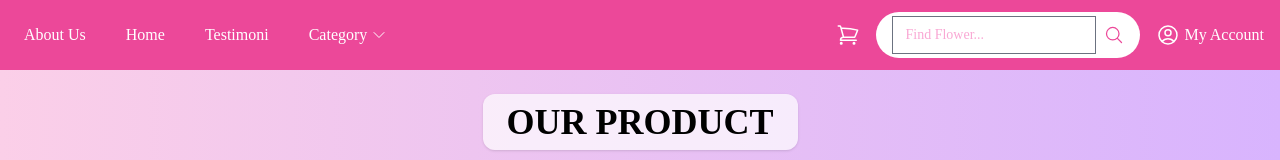
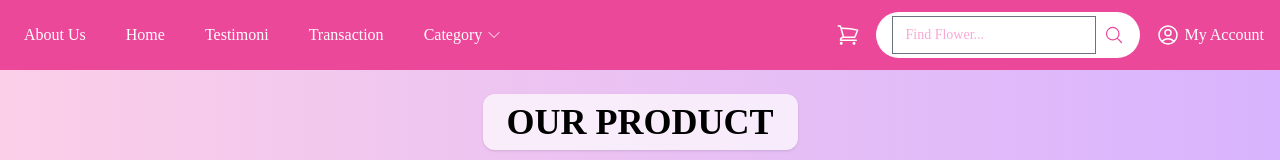
Before and after one commit to elvania01/nextjs-uas, a Next.js app: page /dashboard/our-product in a window 1280 px wide. Shown: the top 160 px of the page. Built offline with nearby package versions, Linux system fonts and the light colour scheme.

Commit message:
Update navbar.tsx

```diff
--- a/components/navbar.tsx
+++ b/components/navbar.tsx
@@ -110,7 +110,7 @@ export default function Navbar() {
           <Link href="/about-us" className="hover:bg-pink-600 px-2 py-1 rounded-md">About Us</Link>
           <Link href="/" className="hover:bg-pink-600 px-2 py-1 rounded-md">Home</Link>
           <Link href="/testimoni" className="hover:bg-pink-600 px-2 py-1 rounded-md">Testimoni</Link>
-
+          <Link href="/transaction" className="hover:bg-pink-600 px-2 py-1 rounded-md">Transaction</Link>
           {/* Category Dropdown */}
           <div className="relative" ref={categoryRef}>
             <button
@@ -130,6 +130,8 @@ export default function Navbar() {
             )}
           </div>
         </div>
+
+
 
         {/* Right Navigation */}
         <div className="flex items-center space-x-4">
```
